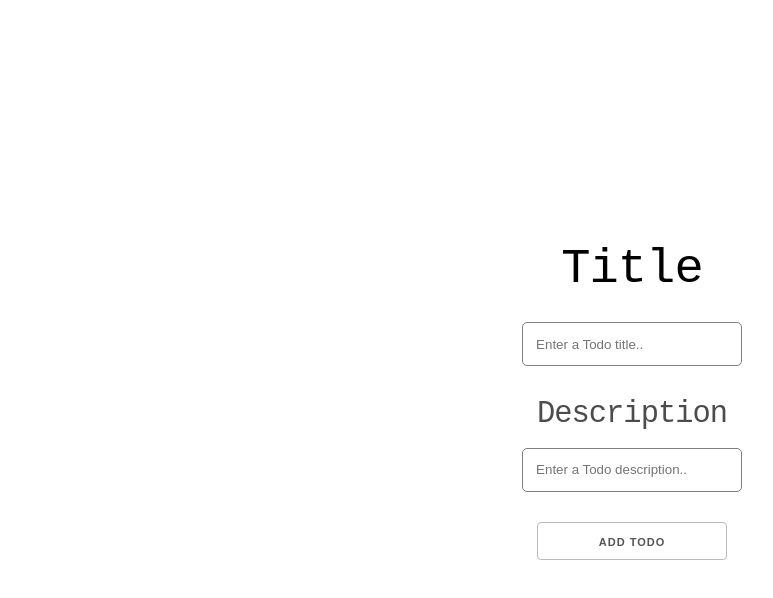
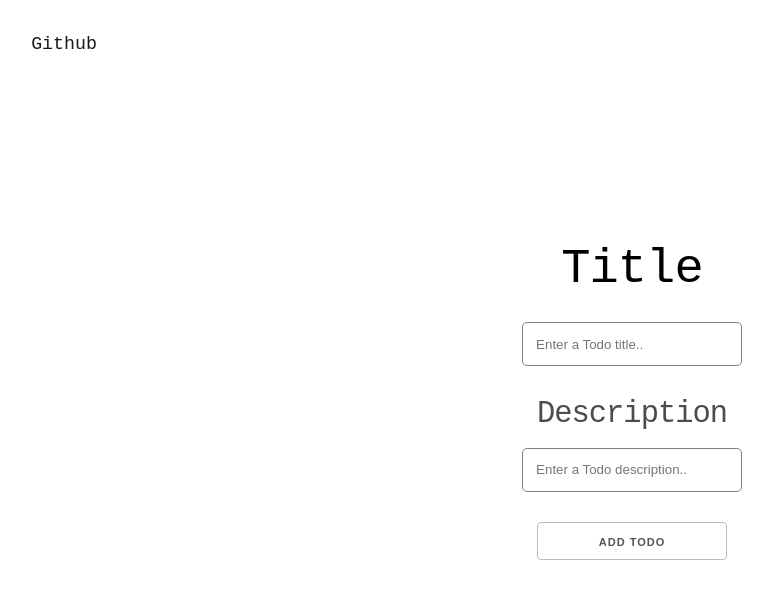
Before and after one commit to AlQa-hOlic/fullstack-todo-app, a React app: page /add in a window 1280 px wide. Shown: the top 598 px of the page, without its empty margins (8-781 px from the left). Built offline with nearby package versions, Linux system fonts and the light colour scheme.

Commit message:
heroku packing 0.1.0 added back links

```diff
--- a/src/components/AddTodo.js
+++ b/src/components/AddTodo.js
@@ -1,4 +1,6 @@
 import React from "react";
+
+import SPCLink from "./SPCLink";
 
 class AddTodo extends React.PureComponent {
   constructor(props) {
@@ -35,6 +37,7 @@ class AddTodo extends React.PureComponent {
     const { classes } = this.props;
     return (
       <>
+        <SPCLink classes={classes} to="/" text="Github" />
         {!this.state.loading && (
           <div className={classes.todoCard}>
             <h1 className={classes.heading}>Title</h1>
--- a/src/components/App.js
+++ b/src/components/App.js
@@ -1,6 +1,7 @@
 import React from "react";
 import TodoList from "./TodoList";
 import { Link } from "react-router-dom";
+import SPCLink from "./SPCLink";
 class App extends React.PureComponent {
   constructor(props) {
     super(props);
@@ -41,6 +42,11 @@ class App extends React.PureComponent {
         )}
         {!loading && (
           <>
+            <SPCLink
+              text="Github"
+              to="https://github.com/AlQa-hOlic"
+              classes={classes}
+            />
             <TodoList todos={todos} classes={classes} />
             <Link to="/add" className={classes.todo}>
               {"++  Add Todo  ++"}
--- /dev/null
+++ b/src/components/SPCLink.js
@@ -0,0 +1,12 @@
+import React from "react";
+import { Link } from "react-router-dom";
+
+const SPCLink = ({ classes, text, to }) => (
+  <div className={classes.back}>
+    <Link className={classes.link} to={to}>
+      {text}
+    </Link>
+  </div>
+);
+
+export default SPCLink;
--- a/src/components/Todo.js
+++ b/src/components/Todo.js
@@ -1,5 +1,7 @@
 import React from "react";
 import classNames from "classnames";
+
+import SPCLink from "./SPCLink";
 
 class Todo extends React.PureComponent {
   constructor(props) {
@@ -65,6 +67,7 @@ class Todo extends React.PureComponent {
         {loading && <h3 className={classes.subheading}>loading...</h3>}
         {!loading && (
           <>
+            <SPCLink classes={classes} to="/" text="Back" />
             <div className={classes.todoCard}>
               <h1 className={classes.heading}>{data.title}</h1>
               <h3 className={classes.subheading}>{data.description}</h3>
--- a/src/components/index.js
+++ b/src/components/index.js
@@ -2,5 +2,6 @@ import App from "./App";
 import Todo from "./Todo";
 import TodoList from "./TodoList";
 import AddTodo from "./AddTodo";
+import SPCLink from "./SPCLink";
 
-export { App, Todo, TodoList, AddTodo };
+export { App, Todo, TodoList, AddTodo, SPCLink };
--- a/src/stylesheets/index.css
+++ b/src/stylesheets/index.css
@@ -7,6 +7,12 @@ input {
   padding: 1em;
   border-radius: 5px;
   border: solid 1px grey;
+}
+
+.back {
+  position: absolute;
+  top: 2em;
+  left: 2em;
 }
 
 .root {
@@ -63,6 +69,37 @@ input {
 .todo:hover::after {
   transform: scale(1);
 }
+
+.link {
+  font-family: monospace;
+  font-weight: 300;
+  color: rgba(0, 0, 0, 0.9);
+  font-size: 1.5em;
+  position: relative;
+  padding: 0.5em;
+  cursor: pointer;
+  text-decoration: none;
+  transition: color 0.3s cubic-bezier(0.075, 0.82, 0.165, 1);
+}
+.link:hover {
+  color: #1eaedb;
+}
+.link::after {
+  content: "";
+  position: absolute;
+  left: 20%;
+
+  bottom: 7.5%;
+  height: 5%;
+  width: 60%;
+  background-color: #1eaedb;
+  transition: transform 0.3s cubic-bezier(0.165, 0.84, 0.44, 1);
+  transform: scale(0);
+}
+.link:hover::after {
+  transform: scale(1);
+}
+
 .todoCard {
   display: flex;
   flex-direction: column;
```
Also changed, not shown: public/css/bundle.css (+41 -0 lines), public/js/bundle.js.
